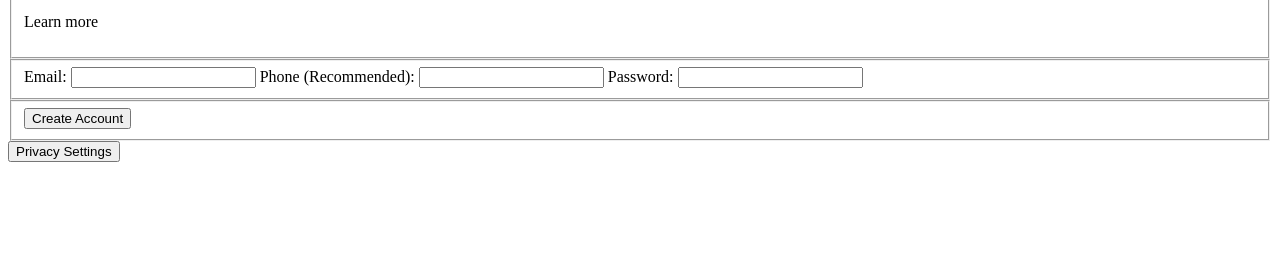
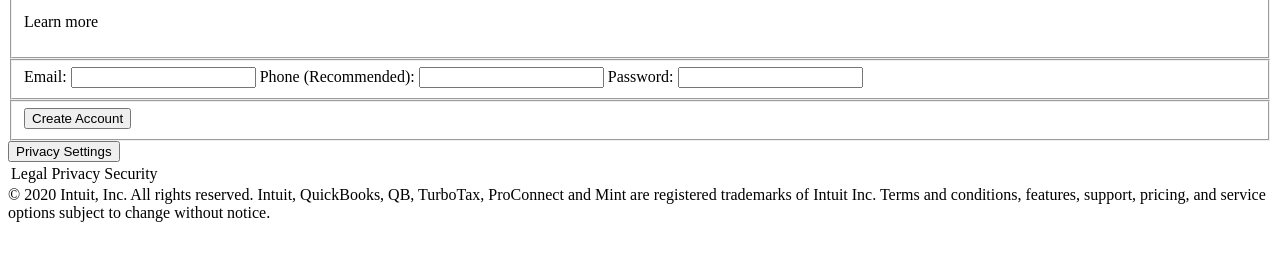
Before and after one commit to Albertino2020/mint-com, a plain HTML site: page index.html in a window 1280 px wide. Shown: the part 206-466 px from the top of the page. Drawn offline with Linux system fonts and the light colour scheme.

Commit message:
Added footer elements.

```diff
--- a/index.html
+++ b/index.html
@@ -71,6 +71,17 @@
 
 
     <footer>
+        <table>
+           <tr>
+               <td>Legal</td>
+               <td>Privacy</td>
+               <td>Security</td>
+           </tr>
+        </table>
+        <div>
+           © 2020 Intuit, Inc. All rights reserved. Intuit, QuickBooks, QB, TurboTax, ProConnect and Mint are registered trademarks of Intuit Inc.
+        Terms and conditions, features, support, pricing, and service options subject to change without notice.
+        </div>
 
 
     </footer>
```
